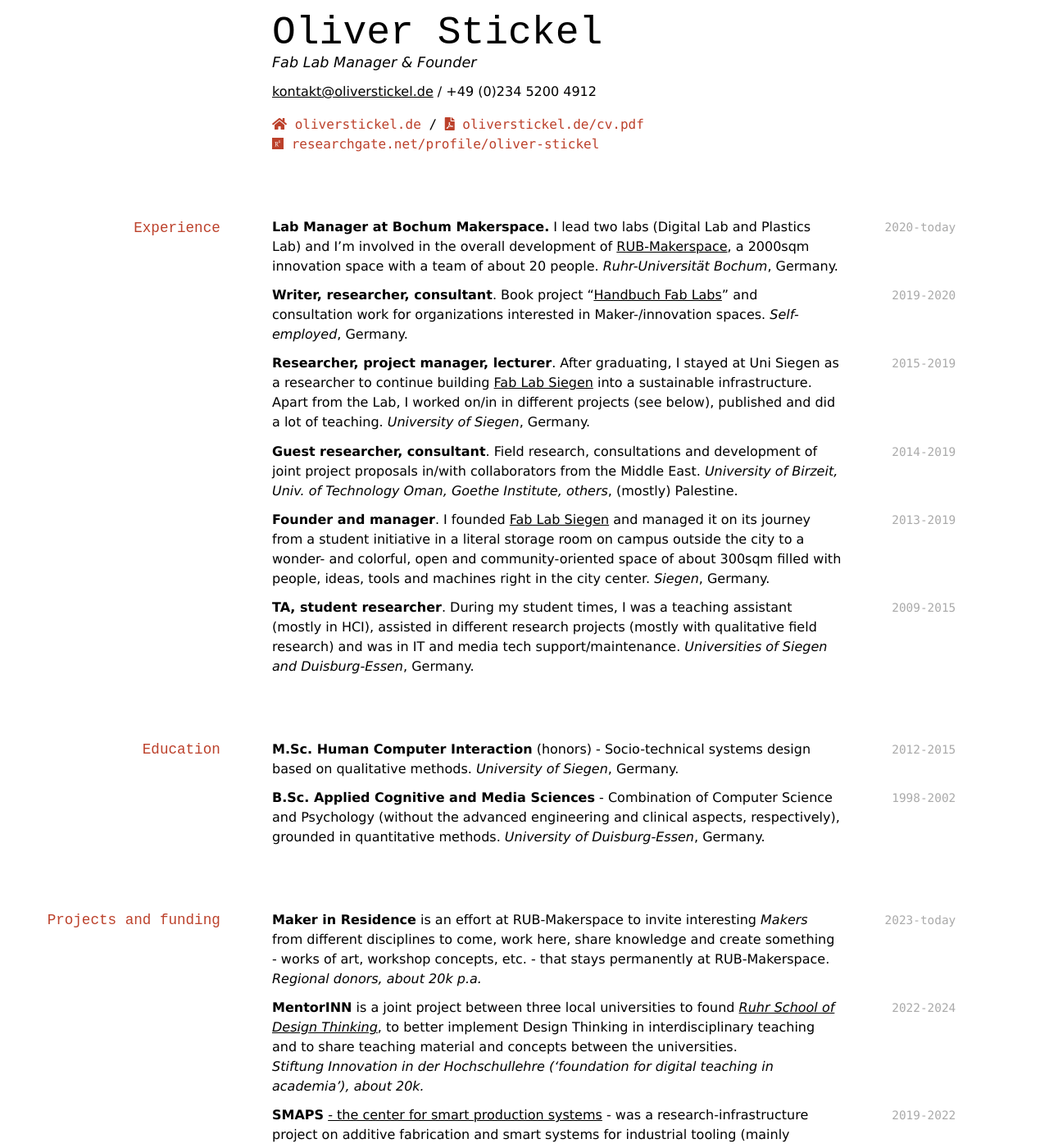
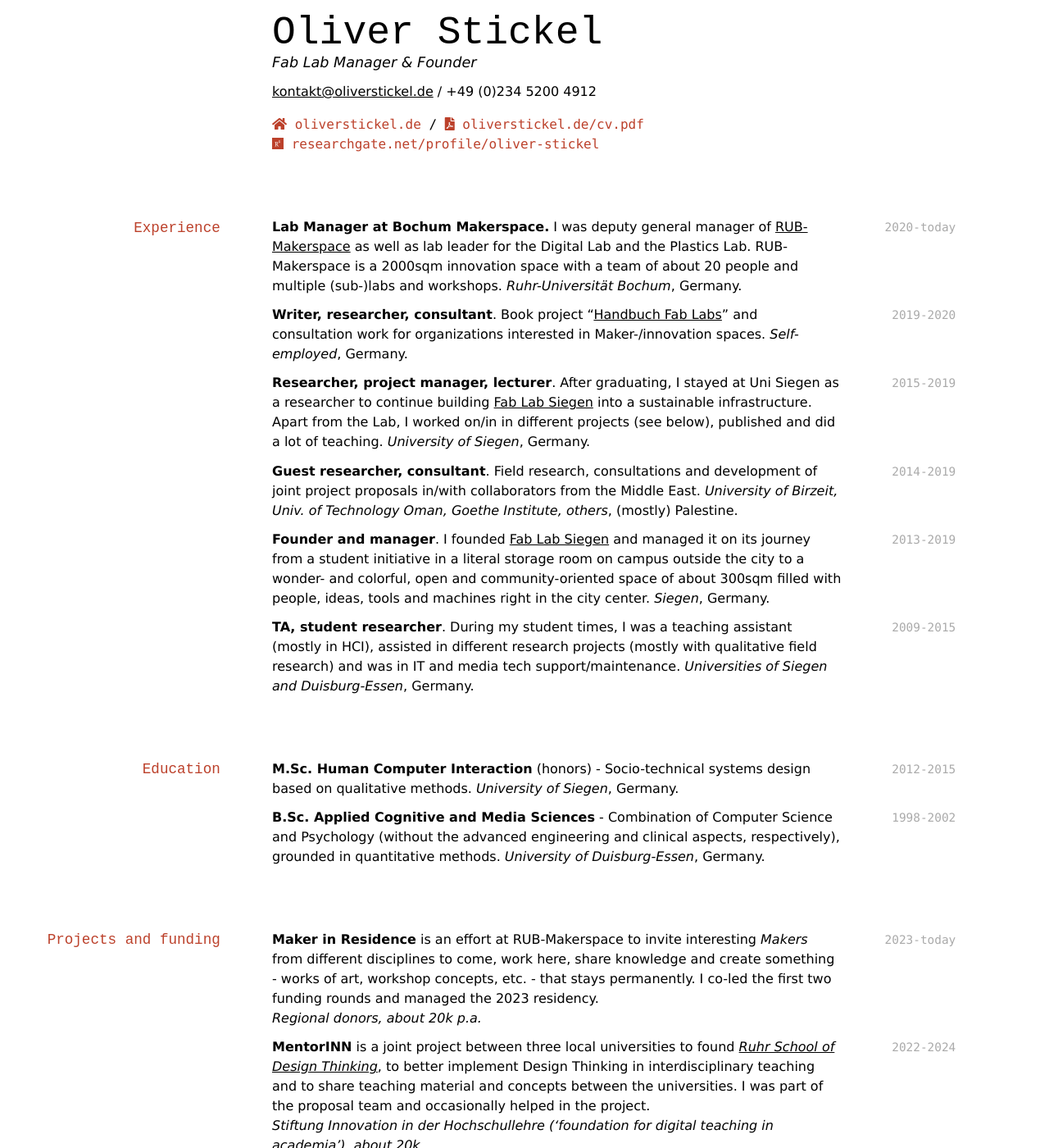
Before and after one commit to oliverstickel/oliverstickel.github.io, a Jekyll site: the page built from index.md, in a window 1280 px wide and 1400 px high. Shown: the whole window at 82% size. Built offline with Jekyll 4.4.1, drawn with Linux system fonts in a browser that asks for light colours; nearby versions of some CDN libraries; a style sheet for code colours, icons or effects is not loaded.

Commit message:
Update index.md

```diff
--- a/index.md
+++ b/index.md
@@ -15,7 +15,7 @@ Fab Lab Manager & Founder
 ## Experience
 
 `2020-today`
-**Lab Manager at Bochum Makerspace.** I lead two labs (Digital Lab and Plastics Lab) and I'm involved in the overall development of [RUB-Makerspace](https://makerspace.rub.de), a 2000sqm innovation space with a team of about 20 people. *Ruhr-Universität Bochum*, Germany.
+**Lab Manager at Bochum Makerspace.** I was deputy general manager of [RUB-Makerspace](https://makerspace.rub.de) as well as lab leader for the Digital Lab and the Plastics Lab. RUB-Makerspace is a 2000sqm innovation space with a team of about 20 people and multiple (sub-)labs and workshops. *Ruhr-Universität Bochum*, Germany.
 
 `2019-2020`
 **Writer, researcher, consultant**. Book project "[Handbuch Fab Labs](https://www.bombini-verlag.de/shop/handbuch-fab-labs/)" and consultation work for organizations interested in Maker-/innovation spaces. *Self-employed*, Germany.
@@ -43,11 +43,11 @@ Fab Lab Manager & Founder
 ## Projects and funding
 
 `2023-today`
-**Maker in Residence** is an effort at RUB-Makerspace to invite interesting *Makers* from different disciplines to come, work here, share knowledge and create something - works of art, workshop concepts, etc. - that stays permanently at RUB-Makerspace.
+**Maker in Residence** is an effort at RUB-Makerspace to invite interesting *Makers* from different disciplines to come, work here, share knowledge and create something - works of art, workshop concepts, etc. - that stays permanently. I co-led the first two funding rounds and managed the 2023 residency.
 *Regional donors, about 20k p.a.*
 
 `2022-2024`
-**MentorINN** is a joint project between three local universities to found [*Ruhr School of Design Thinking*](https://www.isse.ruhr-uni-bochum.de/ruhr-school-of-design-thinking/), to better implement Design Thinking in interdisciplinary teaching and to share teaching material and concepts between the universities.
+**MentorINN** is a joint project between three local universities to found [*Ruhr School of Design Thinking*](https://www.isse.ruhr-uni-bochum.de/ruhr-school-of-design-thinking/), to better implement Design Thinking in interdisciplinary teaching and to share teaching material and concepts between the universities. I was part of the proposal team and occasionally helped in the project.
 *Stiftung Innovation in der Hochschullehre ('foundation for digital teaching in academia'), about 20k.*
 
 `2019-2022`
```
